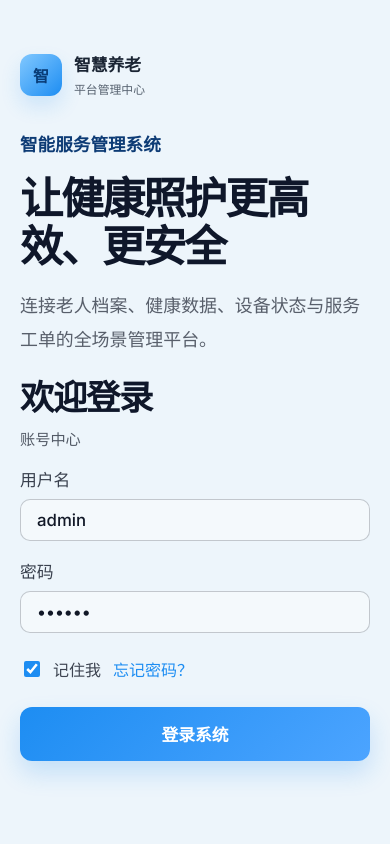
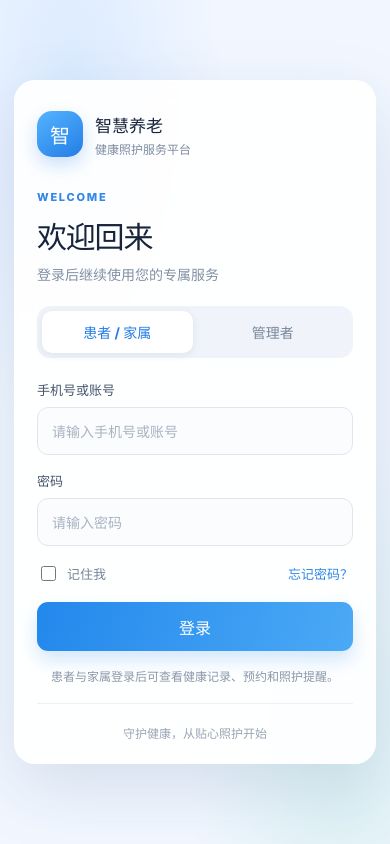
Before and after one commit to 2504225925-alt/-, a plain HTML site: page login.html in a window 390 px wide. Drawn offline with Linux system fonts and the light colour scheme.

Commit message:
Center the role-based login and add a separate patient/family web portal with patient-focused features and mobile navigation.

```diff
--- a/login.css
+++ b/login.css
@@ -1,244 +1,75 @@
-html, body {
-  margin: 0;
-  min-height: 100%;
-  font-family: 'Inter', 'PingFang SC', 'Microsoft YaHei', sans-serif;
-  background: #edf5fb;
-  color: #111827;
+* { box-sizing: border-box; }
+
+:root {
+  font-family: Inter, "PingFang SC", "Microsoft YaHei", sans-serif;
+  color: #17243b;
+  font-synthesis: none;
 }
 
+html, body { margin: 0; min-height: 100%; }
 body.login-body {
   min-height: 100vh;
-  background: #edf5fb;
+  background:
+    radial-gradient(ellipse at 18% 10%, rgba(116, 179, 255, .18), transparent 34%),
+    radial-gradient(ellipse at 88% 90%, rgba(70, 195, 164, .12), transparent 32%),
+    #f2f7ff;
 }
+button, input { font: inherit; }
+a { color: inherit; }
 
-* {
-  box-sizing: border-box;
-}
-
-a {
-  color: inherit;
-  text-decoration: none;
-}
-
-button, input {
-  font: inherit;
-}
-
-.login-shell {
-  width: 100%;
+.login-layout {
   min-height: 100vh;
-  padding: 28px 0 0 0;
-  background: #edf5fb;
-}
-
-.login-page {
-  width: 100%;
-  min-height: calc(100vh - 28px);
-  padding-left: 40px;
-  padding-top: 20px;
-}
-
-.login-copy-panel {
-  max-width: 1200px;
-}
-
-.login-brand {
-  display: flex;
-  align-items: center;
-  gap: 12px;
-  margin-bottom: 34px;
-}
-
-.brand-mark {
-  width: 42px;
-  height: 42px;
-  border-radius: 12px;
   display: grid;
   place-items: center;
-  font-weight: 800;
-  background: linear-gradient(135deg, #81c8ff, #1d8df2);
-  color: #0a3d78;
-  box-shadow: 0 10px 20px rgba(29, 141, 242, 0.16);
-}
-
-.brand-name {
-  font-size: 1.05rem;
-  font-weight: 700;
-  color: #1a2433;
-}
-
-.brand-sub {
-  margin-top: 4px;
-  font-size: 0.74rem;
-  color: rgba(23, 35, 52, 0.7);
-}
-
-.eyebrow {
-  display: inline-flex;
-  align-items: center;
-  margin-bottom: 18px;
-  font-size: 1.1rem;
-  font-weight: 600;
-  color: #0d3b75;
-}
-
-.login-copy-panel h1 {
-  margin: 0;
-  font-size: clamp(2.7rem, 4.4vw, 4rem);
-  line-height: 1.12;
-  letter-spacing: -0.05em;
-  color: #0f172a;
-  font-weight: 800;
-  max-width: 980px;
-}
-
-.login-copy-panel p {
-  margin: 18px 0 0;
-  font-size: 1.12rem;
-  line-height: 1.9;
-  color: rgba(17, 24, 39, 0.68);
-  max-width: 940px;
+  padding: 32px 20px;
 }
 
 .login-card {
-  margin-top: 22px;
-  background: transparent;
-  border: none;
-  box-shadow: none;
-  width: 100%;
-  max-width: 980px;
+  width: min(100%, 480px);
+  padding: 38px 42px 28px;
+  border: 1px solid rgba(255,255,255,.9);
+  border-radius: 26px;
+  background: rgba(255,255,255,.92);
+  box-shadow: 0 24px 70px rgba(37, 75, 126, .14);
+  backdrop-filter: blur(14px);
 }
 
-.login-header {
-  margin-bottom: 18px;
+.login-brand { display: inline-flex; align-items: center; gap: 12px; text-decoration: none; }
+.brand-mark {
+  width: 46px; height: 46px; display: grid; place-items: center; border-radius: 15px;
+  color: #fff; font-size: 20px; font-weight: 800;
+  background: linear-gradient(145deg, #55b4ff, #237de5);
+  box-shadow: 0 8px 18px rgba(35, 125, 229, .23);
 }
+.brand-copy { display: grid; gap: 3px; }
+.brand-copy strong { font-size: 17px; }
+.brand-copy small { color: #7d8ba1; font-size: 12px; }
 
-.login-header h2 {
-  margin: 0 0 10px;
-  font-size: 2.15rem;
-  line-height: 1.1;
-  letter-spacing: -0.04em;
-  color: #0f172a;
+.login-intro { margin: 34px 0 22px; }
+.eyebrow { color: #3287e7; font-size: 11px; font-weight: 800; letter-spacing: .16em; }
+.login-intro h1 { margin: 8px 0 7px; color: #17243b; font-size: 30px; letter-spacing: -.04em; }
+.login-intro p { margin: 0; color: #8290a4; font-size: 14px; }
+
+.role-switch { display: grid; grid-template-columns: 1fr 1fr; gap: 5px; padding: 5px; margin-bottom: 22px; border-radius: 13px; background: #f0f4fa; }
+.role-option { border: 0; padding: 11px 8px; border-radius: 10px; background: transparent; color: #78869a; font-size: 14px; cursor: pointer; transition: .2s ease; }
+.role-option.active { background: white; color: #237de5; font-weight: 700; box-shadow: 0 2px 8px rgba(29, 61, 102, .09); }
+
+.login-form { display: grid; gap: 16px; }
+.field { display: grid; gap: 8px; color: #47566d; font-size: 13px; font-weight: 600; }
+.field input { width: 100%; height: 48px; padding: 0 14px; border: 1px solid #dfe6ef; border-radius: 11px; outline: none; background: #fbfcfe; color: #17243b; font-size: 14px; transition: .2s ease; }
+.field input::placeholder { color: #a9b3c1; }
+.field input:focus { border-color: #69aef2; background: #fff; box-shadow: 0 0 0 4px rgba(47, 137, 232, .1); }
+.login-meta { display: flex; justify-content: space-between; align-items: center; margin: 1px 0 2px; color: #77869a; font-size: 13px; }
+.remember-me { display: inline-flex; align-items: center; gap: 8px; cursor: pointer; }
+.remember-me input { width: 15px; height: 15px; accent-color: #2e8be8; }
+.login-meta a { color: #3287e7; text-decoration: none; }
+.login-submit { width: 100%; height: 49px; border: 0; border-radius: 11px; color: #fff; background: linear-gradient(105deg, #2388ec, #4ba9f5); font-weight: 700; cursor: pointer; box-shadow: 0 9px 18px rgba(35, 136, 236, .2); transition: transform .2s ease, box-shadow .2s ease; }
+.login-submit:hover { transform: translateY(-1px); box-shadow: 0 12px 24px rgba(35, 136, 236, .26); }
+.login-hint { min-height: 36px; margin: 0; color: #8a97a9; font-size: 12px; line-height: 1.6; text-align: center; }
+.login-footer { padding-top: 20px; border-top: 1px solid #edf0f5; color: #9aa5b4; font-size: 12px; text-align: center; }
+
+@media (max-width: 520px) {
+  .login-layout { padding: 18px 14px; }
+  .login-card { padding: 30px 22px 22px; border-radius: 21px; }
+  .login-intro { margin-top: 28px; }
 }
-
-.login-header span {
-  display: inline-block;
-  color: rgba(17, 24, 39, 0.7);
-  font-size: 0.95rem;
-}
-
-.login-form {
-  display: flex;
-  flex-direction: column;
-  gap: 18px;
-  max-width: 860px;
-}
-
-.field {
-  display: grid;
-  grid-template-columns: 90px 1fr;
-  align-items: center;
-  gap: 16px;
-  color: rgba(17, 24, 39, 0.82);
-  font-size: 1.05rem;
-  font-weight: 500;
-}
-
-.field span {
-  display: inline-block;
-  min-width: 80px;
-  color: rgba(17, 24, 39, 0.82);
-}
-
-.field input {
-  width: 100%;
-  max-width: 500px;
-  height: 42px;
-  border: 1px solid rgba(17, 24, 39, 0.22);
-  background: rgba(255, 255, 255, 0.4);
-  border-radius: 10px;
-  padding: 0 16px;
-  font-size: 1.05rem;
-  color: #111827;
-  outline: none;
-  transition: border-color 0.2s ease, box-shadow 0.2s ease;
-}
-
-.field input:focus {
-  border-color: rgba(29, 141, 242, 0.5);
-  box-shadow: 0 0 0 3px rgba(29, 141, 242, 0.08);
-}
-
-.login-meta {
-  display: flex;
-  align-items: center;
-  gap: 12px;
-  margin-top: 6px;
-}
-
-.remember-me {
-  display: inline-flex;
-  align-items: center;
-  gap: 10px;
-  font-size: 1rem;
-  color: rgba(17, 24, 39, 0.8);
-}
-
-.remember-me input {
-  width: 16px;
-  height: 16px;
-  accent-color: #1d8df2;
-}
-
-.login-meta a {
-  color: #1d8df2;
-  font-weight: 500;
-}
-
-.primary-btn {
-  border: none;
-  border-radius: 12px;
-  background: linear-gradient(135deg, #1d8df2, #4ca4ff);
-  color: #fff;
-  font-weight: 700;
-  box-shadow: 0 12px 24px rgba(29, 141, 242, 0.2);
-  cursor: pointer;
-  transition: transform 0.2s ease, box-shadow 0.2s ease;
-}
-
-.primary-btn:hover {
-  transform: translateY(-1px);
-  box-shadow: 0 16px 28px rgba(29, 141, 242, 0.24);
-}
-
-.login-btn {
-  width: 150px;
-  height: 54px;
-  margin-top: 8px;
-  font-size: 1.05rem;
-}
-
-@media (max-width: 900px) {
-  .login-page {
-    padding-left: 20px;
-    padding-right: 20px;
-    padding-top: 24px;
-  }
-
-  .field {
-    grid-template-columns: 1fr;
-    gap: 8px;
-  }
-
-  .field span {
-    min-width: 0;
-  }
-
-  .field input {
-    max-width: 100%;
-  }
-
-  .login-btn {
-    width: 100%;
-  }
-}
--- a/login.html
+++ b/login.html
@@ -3,57 +3,53 @@
   <head>
     <meta charset="UTF-8" />
     <meta name="viewport" content="width=device-width, initial-scale=1.0" />
-    <title>智慧养老平台登录</title>
+    <meta name="theme-color" content="#f2f7ff" />
+    <title>智慧养老服务平台 · 登录</title>
     <link rel="preconnect" href="https://fonts.googleapis.com" />
     <link rel="preconnect" href="https://fonts.gstatic.com" crossorigin />
     <link href="https://fonts.googleapis.com/css2?family=Inter:wght@400;500;600;700;800&display=swap" rel="stylesheet" />
     <link rel="stylesheet" href="login.css" />
   </head>
   <body class="login-body">
-    <div class="login-shell">
-      <div class="login-page">
-        <div class="login-copy-panel">
-          <div class="login-brand">
-            <div class="brand-mark">智</div>
-            <div>
-              <div class="brand-name">智慧养老</div>
-              <div class="brand-sub">平台管理中心</div>
-            </div>
+    <main class="login-layout">
+      <section class="login-card" aria-labelledby="login-title">
+        <a class="login-brand" href="login.html" aria-label="智慧养老首页">
+          <span class="brand-mark" aria-hidden="true">智</span>
+          <span class="brand-copy"><strong>智慧养老</strong><small>健康照护服务平台</small></span>
+        </a>
+
+        <div class="login-intro">
+          <span class="eyebrow">WELCOME</span>
+          <h1 id="login-title">欢迎回来</h1>
+          <p>登录后继续使用您的专属服务</p>
         </div>
 
-          <div class="eyebrow">智能服务管理系统</div>
-          <h1>让健康照护更高效、更安全</h1>
-          <p>连接老人档案、健康数据、设备状态与服务工单的全场景管理平台。</p>
+        <div class="role-switch" role="group" aria-label="选择登录身份">
+          <button type="button" class="role-option active" data-role="patient" aria-pressed="true">患者 / 家属</button>
+          <button type="button" class="role-option" data-role="admin" aria-pressed="false">管理者</button>
         </div>
 
-        <div class="login-card">
-          <div class="login-header">
-            <h2>欢迎登录</h2>
-            <span>账号中心</span>
-          </div>
-
-          <form class="login-form">
+        <form class="login-form" id="login-form">
           <label class="field">
-              <span>用户名</span>
-              <input type="text" value="admin" />
+            <span>手机号或账号</span>
+            <input id="account" name="account" type="text" autocomplete="username" placeholder="请输入手机号或账号" required />
           </label>
-
           <label class="field">
             <span>密码</span>
-              <input type="password" value="123456" />
+            <input id="password" name="password" type="password" autocomplete="current-password" placeholder="请输入密码" required />
           </label>
 
           <div class="login-meta">
-              <label class="remember-me"><input type="checkbox" checked /> 记住我</label>
-              <a href="#">忘记密码？</a>
+            <label class="remember-me"><input type="checkbox" name="remember" /> <span>记住我</span></label>
+            <a href="mailto:support@example.com?subject=%E5%AF%86%E7%A0%81%E9%87%8D%E7%BD%AE">忘记密码？</a>
           </div>
 
-            <button type="submit" class="primary-btn login-btn">登录系统</button>
+          <button type="submit" class="login-submit">登录</button>
+          <p class="login-hint" id="login-hint">患者与家属登录后可查看健康记录、预约和照护提醒。</p>
         </form>
-        </div>
-      </div>
-    </div>
-
+        <footer class="login-footer">守护健康，从贴心照护开始</footer>
+      </section>
+    </main>
     <script src="script.js"></script>
   </body>
 </html>
--- /dev/null
+++ b/patient.css
@@ -0,0 +1,102 @@
+* { box-sizing: border-box; }
+:root { font-family: Inter, "PingFang SC", "Microsoft YaHei", sans-serif; color: #203047; font-synthesis: none; }
+body.patient-body { margin: 0; min-height: 100vh; background: #f4f8fc; }
+a { color: inherit; text-decoration: none; }
+button { font: inherit; }
+.patient-header { position: sticky; top: 0; z-index: 3; height: 72px; display: flex; align-items: center; gap: 46px; padding: 0 max(5vw, calc((100vw - 1180px)/2)); background: rgba(255,255,255,.94); border-bottom: 1px solid #e8eef5; backdrop-filter: blur(12px); }
+.patient-brand { display: inline-flex; align-items: center; gap: 11px; white-space: nowrap; }
+.patient-logo { width: 38px; height: 38px; display: grid; place-items: center; border-radius: 12px; background: linear-gradient(145deg,#65bdff,#267fe5); color: white; font-weight: 800; }
+.patient-brand strong,.patient-brand small { display: block; }
+.patient-brand strong { font-size: 15px; }
+.patient-brand small { margin-top: 3px; color: #8a97a7; font-size: 11px; }
+.patient-nav { height: 100%; display: flex; align-items: center; gap: 30px; flex: 1; }
+.patient-nav a { height: 100%; display: flex; align-items: center; position: relative; color: #78869a; font-size: 14px; }
+.patient-nav a.selected { color: #287fd5; font-weight: 700; }
+.patient-nav a.selected::after { content: ""; position: absolute; bottom: 0; left: 0; right: 0; height: 3px; border-radius: 3px 3px 0 0; background: #328fe8; }
+.logout-link { color: #77869a; font-size: 13px; }
+.patient-main { width: min(1120px, calc(100% - 40px)); margin: 32px auto 70px; }
+.welcome-card { min-height: 210px; padding: 34px 38px; display: flex; align-items: center; justify-content: space-between; gap: 24px; border-radius: 22px; color: white; background: linear-gradient(112deg,#277ed7 0%,#398fe1 52%,#59b9c9 100%); box-shadow: 0 16px 36px rgba(48,130,202,.18); position: relative; overflow: hidden; }
+.welcome-card::after { content: ""; position: absolute; width: 300px; height: 300px; right: 10%; top: -170px; border: 1px solid rgba(255,255,255,.17); border-radius: 50%; box-shadow: 0 0 0 36px rgba(255,255,255,.045), 0 0 0 74px rgba(255,255,255,.035); }
+.welcome-card > * { position: relative; z-index: 1; }
+.welcome-kicker { color: rgba(255,255,255,.78); font-size: 13px; }
+.welcome-card h1 { margin: 10px 0; font-size: clamp(26px,4vw,36px); letter-spacing: -.04em; }
+.welcome-card p { margin: 0; max-width: 620px; color: rgba(255,255,255,.84); font-size: 14px; line-height: 1.8; }
+.welcome-date { display: inline-flex; align-items: center; gap: 9px; white-space: nowrap; padding: 11px 15px; border: 1px solid rgba(255,255,255,.28); border-radius: 999px; background: rgba(255,255,255,.12); font-size: 12px; }
+.online-dot { width: 8px; height: 8px; border-radius: 50%; background: #a7f2ce; box-shadow: 0 0 0 4px rgba(167,242,206,.16); }
+.patient-section { margin-top: 32px; }
+.section-heading { display: flex; justify-content: space-between; align-items: end; gap: 16px; margin-bottom: 17px; }
+.section-label { color: #8b9bb1; font-size: 10px; font-weight: 800; letter-spacing: .16em; }
+.section-heading h2 { margin: 5px 0 0; color: #26364d; font-size: 21px; letter-spacing: -.03em; }
+.updated { color: #95a1b0; font-size: 12px; }
+.health-grid { display: grid; grid-template-columns: repeat(3,minmax(0,1fr)); gap: 16px; }
+.health-card { min-height: 176px; padding: 20px 22px; display: grid; grid-template-columns: 38px 1fr; align-content: start; column-gap: 12px; border: 1px solid #e8eef5; border-radius: 17px; background: white; box-shadow: 0 7px 22px rgba(47,74,108,.035); }
+.health-icon { grid-row: span 2; width: 38px; height: 38px; display: grid; place-items: center; border-radius: 12px; background: #edf6ff; color: #398fe4; font-size: 20px; }
+.pressure-card .health-icon { background: #fff2ef; color: #ed8b72; }
+.sleep-card .health-icon { background: #f1efff; color: #8375d8; }
+.health-name { align-self: center; color: #75849a; font-size: 13px; }
+.health-card strong { grid-column: 2; margin-top: 17px; color: #26364d; font-size: 28px; letter-spacing: -.04em; }
+.health-card strong small { color: #8a97a7; font-size: 12px; font-weight: 500; letter-spacing: 0; }
+.health-card .slash { color: #9aa6b5; font-size: 18px; font-weight: 400; }
+.health-status { grid-column: 2; margin-top: 6px; color: #54a78b; font-size: 11px; }
+.health-note { margin: 11px 2px 0; color: #99a5b3; font-size: 11px; }
+.text-action { border: 0; padding: 7px 0; color: #3288df; background: transparent; font-size: 13px; cursor: pointer; }
+.care-grid { display: grid; grid-template-columns: .95fr 1.3fr; gap: 16px; }
+.appointment-card,.reminder-card { padding: 21px 23px; border: 1px solid #e8eef5; border-radius: 17px; background: white; box-shadow: 0 7px 22px rgba(47,74,108,.035); }
+.appointment-top { display: flex; justify-content: space-between; align-items: center; }
+.appointment-icon,.reminder-icon { width: 38px; height: 38px; display: grid; place-items: center; border-radius: 12px; color: #398fe4; background: #edf6ff; font-size: 19px; }
+.pill { padding: 6px 10px; border-radius: 999px; font-size: 11px; }
+.pill-blue { color: #3184d6; background: #edf6ff; }
+.appointment-label { display: block; margin-top: 17px; color: #8996a8; font-size: 12px; }
+.appointment-card h3 { margin: 5px 0; font-size: 19px; }
+.appointment-card p { margin: 0; color: #5385b4; font-size: 13px; }
+.care-divider { height: 1px; margin: 17px 0; background: #edf0f4; }
+.staff-row { display: flex; align-items: center; gap: 10px; }
+.staff-avatar { width: 34px; height: 34px; display: grid; place-items: center; border-radius: 50%; color: #527aaf; background: #eaf2fc; font-weight: 700; }
+.staff-row strong,.staff-row small { display: block; }
+.staff-row strong { font-size: 12px; }
+.staff-row small { margin-top: 3px; color: #9aa5b3; font-size: 10px; }
+.staff-contact { margin-left: auto; color: #97a3b2; font-size: 11px; }
+.reminder-title { display: flex; align-items: center; gap: 11px; margin-bottom: 13px; }
+.reminder-icon { color: #cf9a43; background: #fff6e8; }
+.reminder-title h3 { margin: 0; font-size: 16px; }
+.reminder-title p { margin: 4px 0 0; color: #95a1b0; font-size: 11px; }
+.reminder-item { width: 100%; display: flex; align-items: center; gap: 11px; padding: 12px 0; text-align: left; border: 0; border-top: 1px solid #f0f2f5; background: white; cursor: pointer; }
+.reminder-item strong,.reminder-item small { display: block; }
+.reminder-item strong { color: #46566c; font-size: 12px; }
+.reminder-item small { margin-top: 4px; color: #9aa5b3; font-size: 10px; }
+.reminder-check { flex: 0 0 25px; width: 25px; height: 25px; display: grid; place-items: center; border-radius: 50%; color: white; background: #56b79b; font-size: 13px; }
+.reminder-check.soft { color: #e6978c; background: #fff0ed; }
+.chevron { margin-left: auto; color: #9ca8b6; font-size: 20px; }
+.static-reminder { cursor: default; }
+.support-strip { display: flex; align-items: center; gap: 15px; margin-top: 25px; padding: 18px 21px; border: 1px solid #e5edf5; border-radius: 16px; background: #f9fbfe; }
+.support-symbol { flex: 0 0 36px; width: 36px; height: 36px; display: grid; place-items: center; border-radius: 50%; color: #398fe4; background: #eaf4ff; font-weight: 800; }
+.support-strip h2 { margin: 0; font-size: 14px; }
+.support-strip p { margin: 5px 0 0; color: #8996a8; font-size: 11px; line-height: 1.6; }
+.help-button { margin-left: auto; flex: 0 0 auto; border: 1px solid #cfe2f8; border-radius: 9px; padding: 9px 13px; color: #3288df; background: #fff; font-size: 12px; cursor: pointer; }
+.patient-footer { padding: 28px 0 10px; color: #a4afbc; font-size: 11px; text-align: center; }
+.mobile-bottom-nav { display: none; }
+
+@media (max-width: 720px) {
+  .patient-header { height: 62px; justify-content: space-between; gap: 12px; padding: 0 18px; }
+  .patient-nav { display: none; }
+  .patient-main { width: min(100% - 28px, 560px); margin: 18px auto 90px; }
+  .welcome-card { min-height: 0; padding: 25px 22px; align-items: flex-start; flex-direction: column; gap: 16px; border-radius: 18px; }
+  .welcome-card h1 { font-size: 27px; }
+  .welcome-card p { font-size: 13px; }
+  .welcome-date { font-size: 11px; }
+  .patient-section { margin-top: 25px; }
+  .section-heading h2 { font-size: 19px; }
+  .updated { max-width: 120px; text-align: right; font-size: 10px; }
+  .health-grid { grid-template-columns: 1fr; gap: 10px; }
+  .health-card { min-height: 0; padding: 15px 17px; grid-template-columns: 38px 1fr; }
+  .health-card strong { margin-top: 9px; font-size: 25px; }
+  .health-status { margin-top: 4px; }
+  .care-grid { grid-template-columns: 1fr; gap: 11px; }
+  .support-strip { align-items: flex-start; flex-wrap: wrap; padding: 16px; }
+  .support-strip > div:nth-child(2) { flex: 1; min-width: 180px; }
+  .help-button { margin-left: 51px; }
+  .mobile-bottom-nav { position: fixed; z-index: 5; left: 0; right: 0; bottom: 0; display: grid; grid-template-columns: repeat(4,1fr); padding: 8px 6px calc(8px + env(safe-area-inset-bottom)); border-top: 1px solid #e8eef5; background: rgba(255,255,255,.96); backdrop-filter: blur(12px); }
+  .mobile-bottom-nav a { display: grid; justify-items: center; gap: 3px; color: #8b98a9; font-size: 17px; }
+  .mobile-bottom-nav a span { font-size: 10px; }
+  .mobile-bottom-nav a.selected { color: #3288df; }
+}
```
Also changed, not shown: patient.html (added, +74 -0 lines), script.js (+52 -31 lines), README.md. Lines whose indentation alone changed are shown as unchanged.
